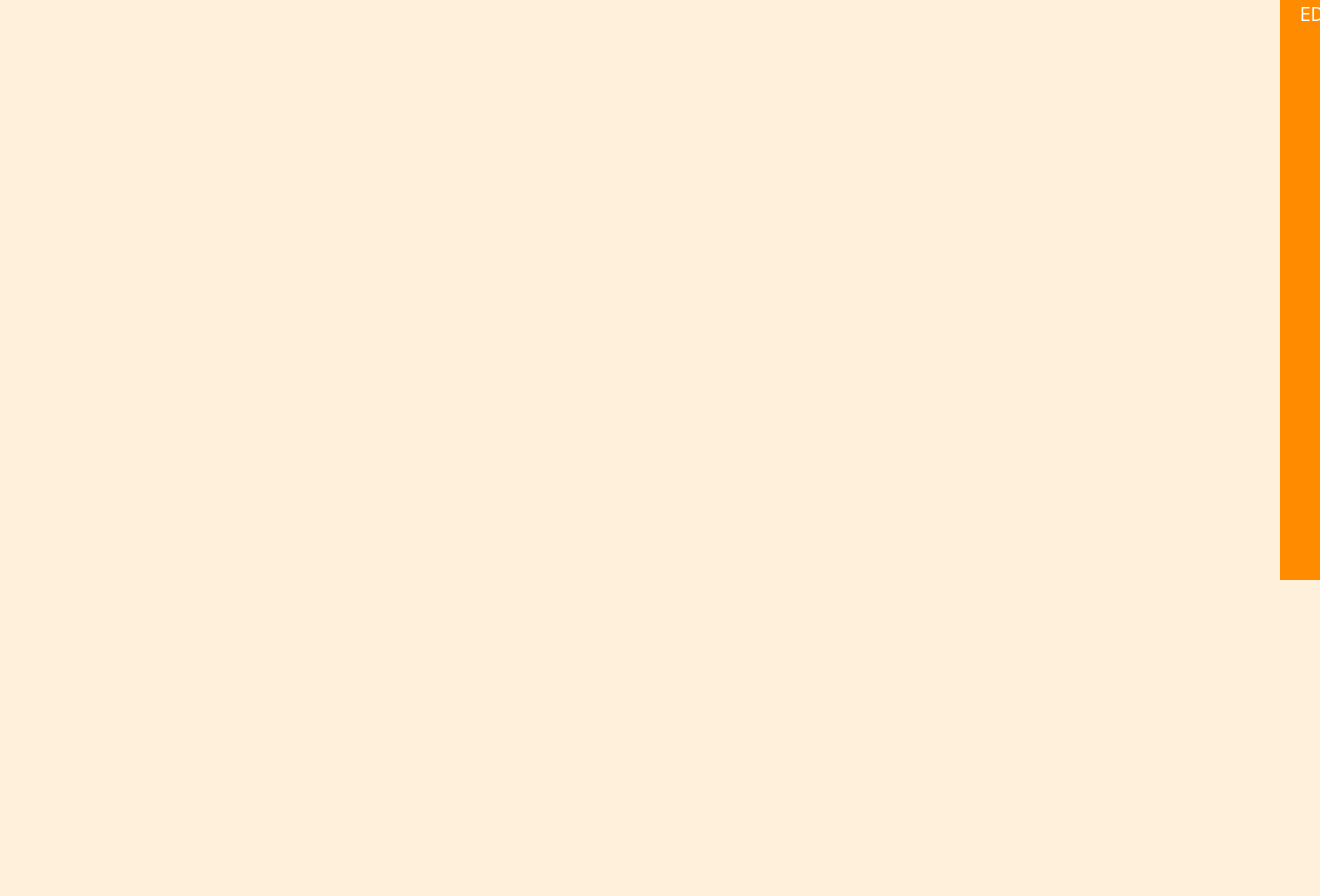
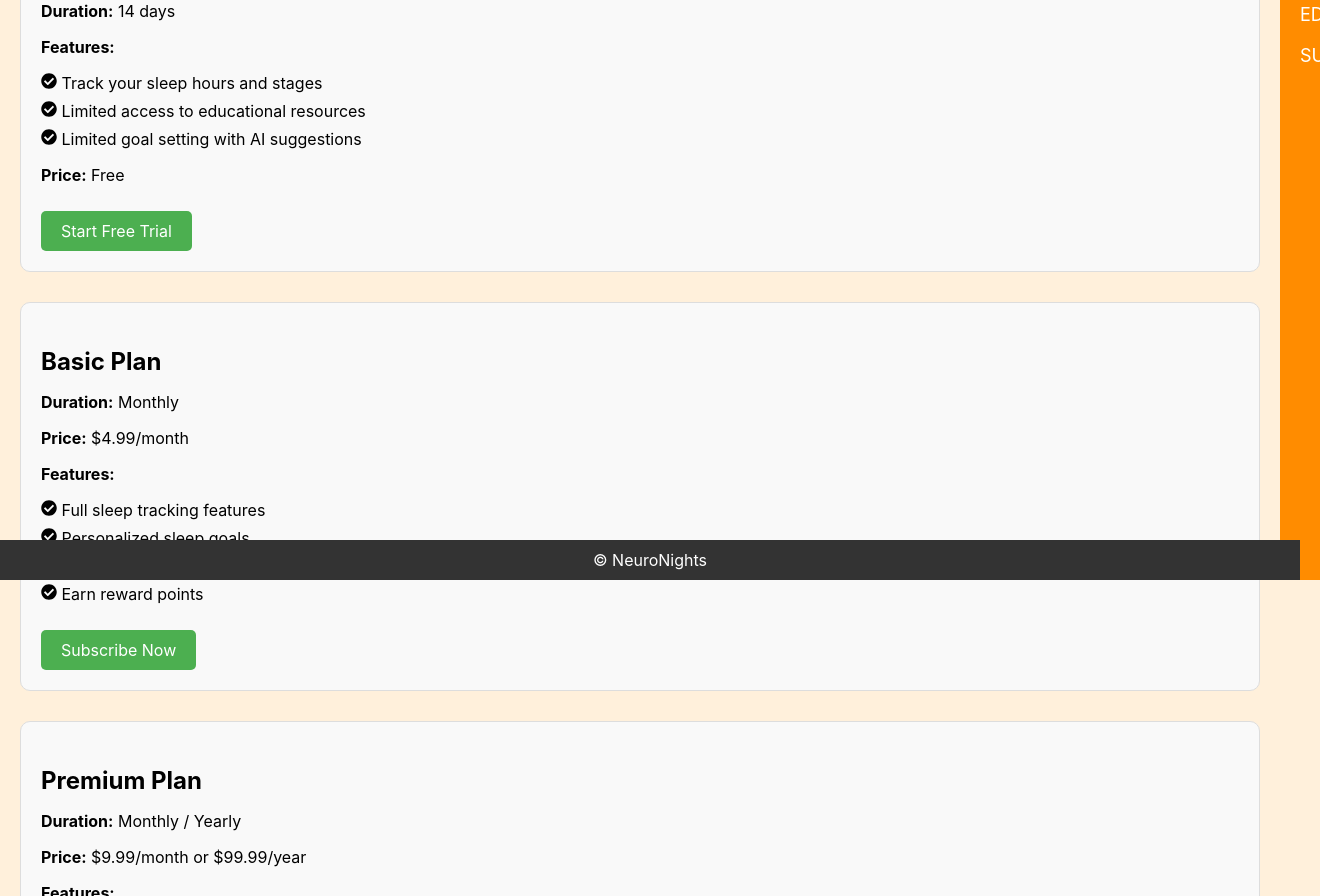
Before and after one commit to s-grzhang/neuro-nights, a React (Create React App) app: page /subscription in a window 1280 px wide. Shown: the part 220-1116 px from the top of the page, 1320 px wide, since content can reach past the window. Before the commit the page ends 800 px from the top, so only its background shows below. Built offline with nearby package versions, Linux system fonts and the light colour scheme; the HTML template or start-up script is replaced by a standard one.

Commit message:
Added Subscription page

```diff
--- a/src/App.js
+++ b/src/App.js
@@ -9,6 +9,7 @@ import RewardsPage from "./RewardsPage"
 import EducationPage from "./EducationPage"
 import DataPage from "./DataPage"
 import AccountPage from "./AccountPage"
+import SubscriptionPage from "./SubscriptionPage"
 
 const App = () => {
   const [menuOpen, setMenuOpen] = useState(false);
@@ -47,6 +48,7 @@ const App = () => {
               <li><a href="/rewards">REWARDS</a></li>
               <li><a href="/data">DATA</a></li>
               <li><a href="/education">EDUCATION</a></li>
+              <li><a href="/subscription">SUBSCRIPTION</a></li>
             </ul>
           </nav>
         </div>
@@ -56,7 +58,7 @@ const App = () => {
           <Route path="/education" element={<EducationPage />} />
           <Route path="/data" element={<DataPage />} />
           <Route path="/account" element={<AccountPage />} />
-
+          <Route path="/subscription" element={<SubscriptionPage />} />
           <Route path="/" element={
             <main>
               {/* Home Page Content */}
--- /dev/null
+++ b/src/SubscriptionPage.css
@@ -0,0 +1,50 @@
+.subscription-page {
+    padding: 20px;
+  }
+
+  .subscription-plan {
+    margin-bottom: 30px;
+    border: 1px solid #ddd;
+    border-radius: 10px;
+    padding: 20px;
+    background-color: #f9f9f9;
+  }
+
+  .subscription-plan h3 {
+    font-size: 24px;
+    margin-bottom: 10px;
+  }
+
+  .subscription-plan ul {
+    list-style-type: none;
+    padding-left: 0;
+  }
+
+  .subscription-plan li {
+    font-size: 16px;
+    margin-bottom: 8px;
+  }
+
+  .subscribe-btn {
+    display: inline-block;
+    margin-top: 10px;
+    padding: 10px 20px;
+    background-color: #4caf50;
+    color: white;
+    border-radius: 5px;
+    text-decoration: none;
+  }
+
+  .subscribe-btn:hover {
+    background-color: #45a049;
+  }
+
+  .footer {
+    text-align: center;
+    padding: 10px;
+    background-color: #333;
+    color: white;
+    position: fixed;
+    width: 100%;
+    bottom: 0;
+  }
--- /dev/null
+++ b/src/SubscriptionPage.js
@@ -0,0 +1,71 @@
+import React from "react";
+import { Link } from 'react-router-dom';
+import { FaCheckCircle, FaTimesCircle } from 'react-icons/fa';
+import "./SubscriptionPage.css";
+const SubscriptionPage = () => {
+  return (
+    <main className="subscription-page">
+      <h2>Choose Your Subscription Plan</h2>
+
+      <div className="subscription-plan">
+        <h3>Free Trial</h3>
+        <p><strong>Duration:</strong> 14 days</p>
+        <p><strong>Features:</strong></p>
+        <ul>
+          <li><FaCheckCircle /> Track your sleep hours and stages</li>
+          <li><FaCheckCircle /> Limited access to educational resources</li>
+          <li><FaCheckCircle /> Limited goal setting with AI suggestions</li>
+        </ul>
+        <p><strong>Price:</strong> Free</p>
+        <Link to="/account" className="subscribe-btn">Start Free Trial</Link>
+      </div>
+
+      <div className="subscription-plan">
+        <h3>Basic Plan</h3>
+        <p><strong>Duration:</strong> Monthly</p>
+        <p><strong>Price:</strong> $4.99/month</p>
+        <p><strong>Features:</strong></p>
+        <ul>
+          <li><FaCheckCircle /> Full sleep tracking features</li>
+          <li><FaCheckCircle /> Personalized sleep goals</li>
+          <li><FaCheckCircle /> Access to basic educational content</li>
+          <li><FaCheckCircle /> Earn reward points</li>
+        </ul>
+        <Link to="/account" className="subscribe-btn">Subscribe Now</Link>
+      </div>
+
+      <div className="subscription-plan">
+        <h3>Premium Plan</h3>
+        <p><strong>Duration:</strong> Monthly / Yearly</p>
+        <p><strong>Price:</strong> $9.99/month or $99.99/year</p>
+        <p><strong>Features:</strong></p>
+        <ul>
+          <li><FaCheckCircle /> Advanced sleep tracking & insights</li>
+          <li><FaCheckCircle /> Full educational resources</li>
+          <li><FaCheckCircle /> Access to all guided sleep exercises</li>
+          <li><FaCheckCircle /> Higher reward points earning</li>
+          <li><FaCheckCircle /> Premium books and resources available for points</li>
+        </ul>
+        <Link to="/account" className="subscribe-btn">Subscribe Now</Link>
+      </div>
+
+      <div className="subscription-plan">
+        <h3>Family Plan</h3>
+        <p><strong>Duration:</strong> Monthly / Yearly</p>
+        <p><strong>Price:</strong> $14.99/month or $149.99/year</p>
+        <p><strong>Features:</strong></p>
+        <ul>
+          <li><FaCheckCircle /> All Premium Plan features for up to 5 users</li>
+          <li><FaCheckCircle /> Shared sleep data and goals for family members</li>
+        </ul>
+        <Link to="/account" className="subscribe-btn">Subscribe Now</Link>
+      </div>
+
+      <footer className="footer">
+        <p>© NeuroNights</p>
+      </footer>
+    </main>
+  );
+};
+
+export default SubscriptionPage;
```
